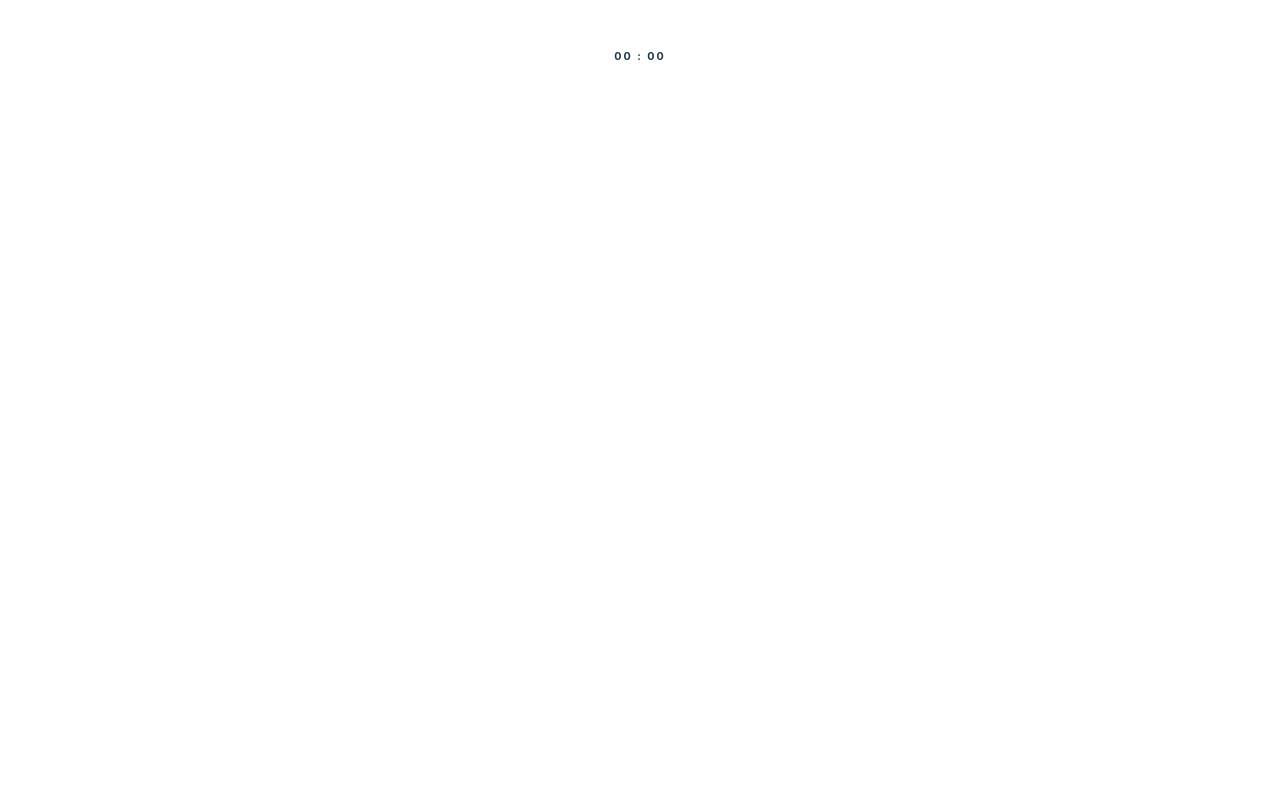
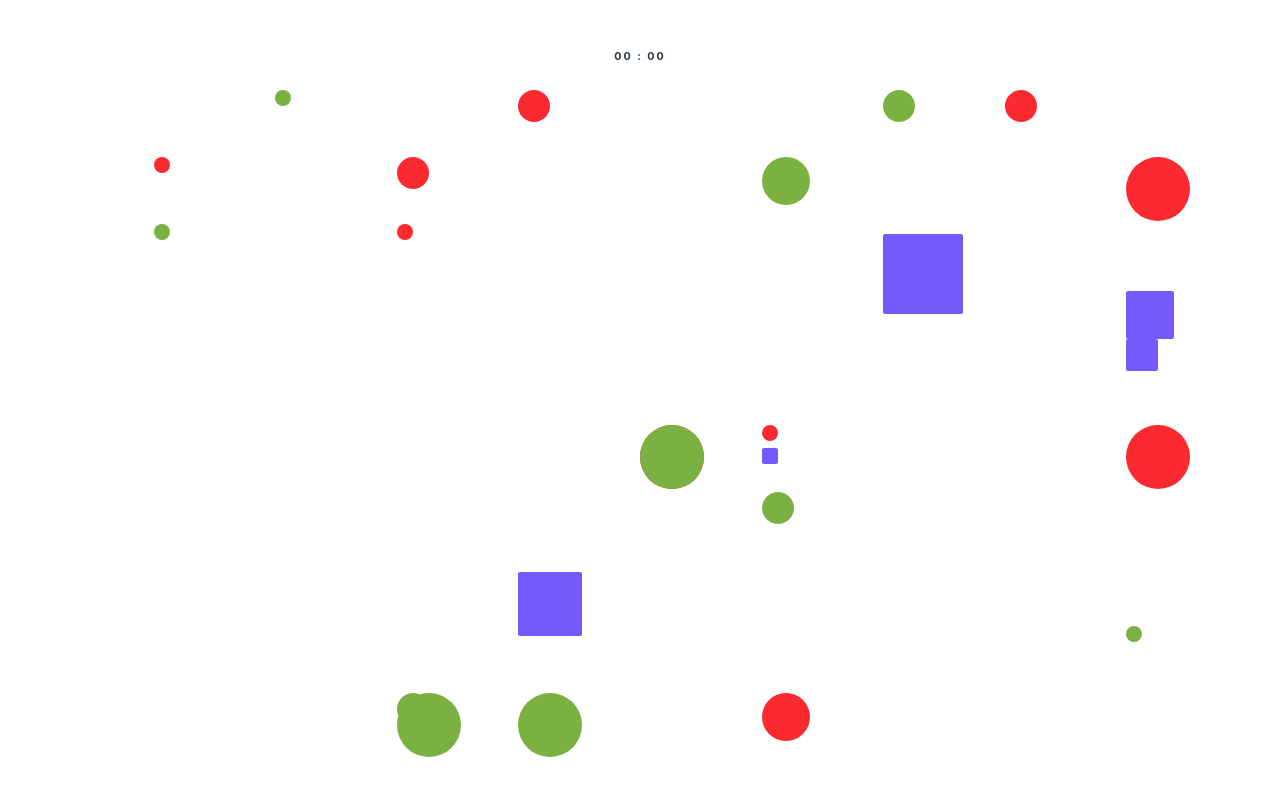
Before and after one commit to Laur017/Mouse_Race, a React (Vite) app in the folder client/: page /game in a window 1280 px wide. Shown: the top 796 px of the page. Built offline with nearby package versions, Linux system fonts and the light colour scheme.

Commit message:
Generating the balls random

```diff
--- a/client/src/components/Game/Game.css
+++ b/client/src/components/Game/Game.css
@@ -3,5 +3,35 @@
     height: 100%;
     display: flex;
     flex-direction: column;
-    align-items: center
+    align-items: center;
+    gap:1rem;
 }
+
+.action-div{
+    /* background-color: cadetblue; */
+    width: 100%;
+    height: 100%;
+    position: relative;
+}
+
+.red, .green{
+    width: 5rem;
+    height: 5rem;
+    border-radius: 50%;
+    position: absolute;
+    cursor: pointer;
+}
+
+.red{
+    background-color: #fb2930;
+}
+.green{
+    background-color: #7bb141;
+}
+
+.change{
+    position: relative;
+    cursor: pointer;
+    border-radius: 2px;
+    background-color: #755afb;
+}
--- a/client/src/components/Game/Game.tsx
+++ b/client/src/components/Game/Game.tsx
@@ -2,9 +2,48 @@ import Timer from "../Timer/Timer"
 import './Game.css'
 
 export default function Game() {
+    const redBalls = [];
+    const greenBalls = [];
+    const purpleBoxes = [];
+
+    for(let i = 0; i<10; i++){
+        const size:number = (Math.floor(Math.random() * 5) + 1)
+        redBalls.push(
+        <div className="red" style={{
+            top:`${(Math.floor(Math.random() * 10)) * 10}%`,
+            left:`${(Math.floor(Math.random() * 10)) * 10}%`,
+            width:`${size}rem`,
+            height:`${size}rem`}}>
+        </div>)
+
+        greenBalls.push(
+            <div className="green" style={{
+                top:`${(Math.floor(Math.random() * 10)) * 10}%`,
+                left:`${(Math.floor(Math.random() * 10)) * 10}%`,
+                width:`${size}rem`,
+                height:`${size}rem`}}>
+            </div>)
+    }
+
+    for(let i = 0; i < 5; i++){
+        const size:number = (Math.floor(Math.random() * 5) + 1)
+        purpleBoxes.push(
+            <div className="change" style={{
+                top:`${(Math.floor(Math.random() * 10)) * 10}%`,
+                left:`${(Math.floor(Math.random() * 10)) * 10}%`,
+                width:`${size}rem`,
+                height:`${size}rem`}}>
+            </div>)
+    }
+
   return (
     <div className="game-div">
         <Timer />
+        <div className="action-div">
+            {redBalls}
+            {greenBalls}
+            {purpleBoxes}
+        </div>
     </div>
   )
 }
```
